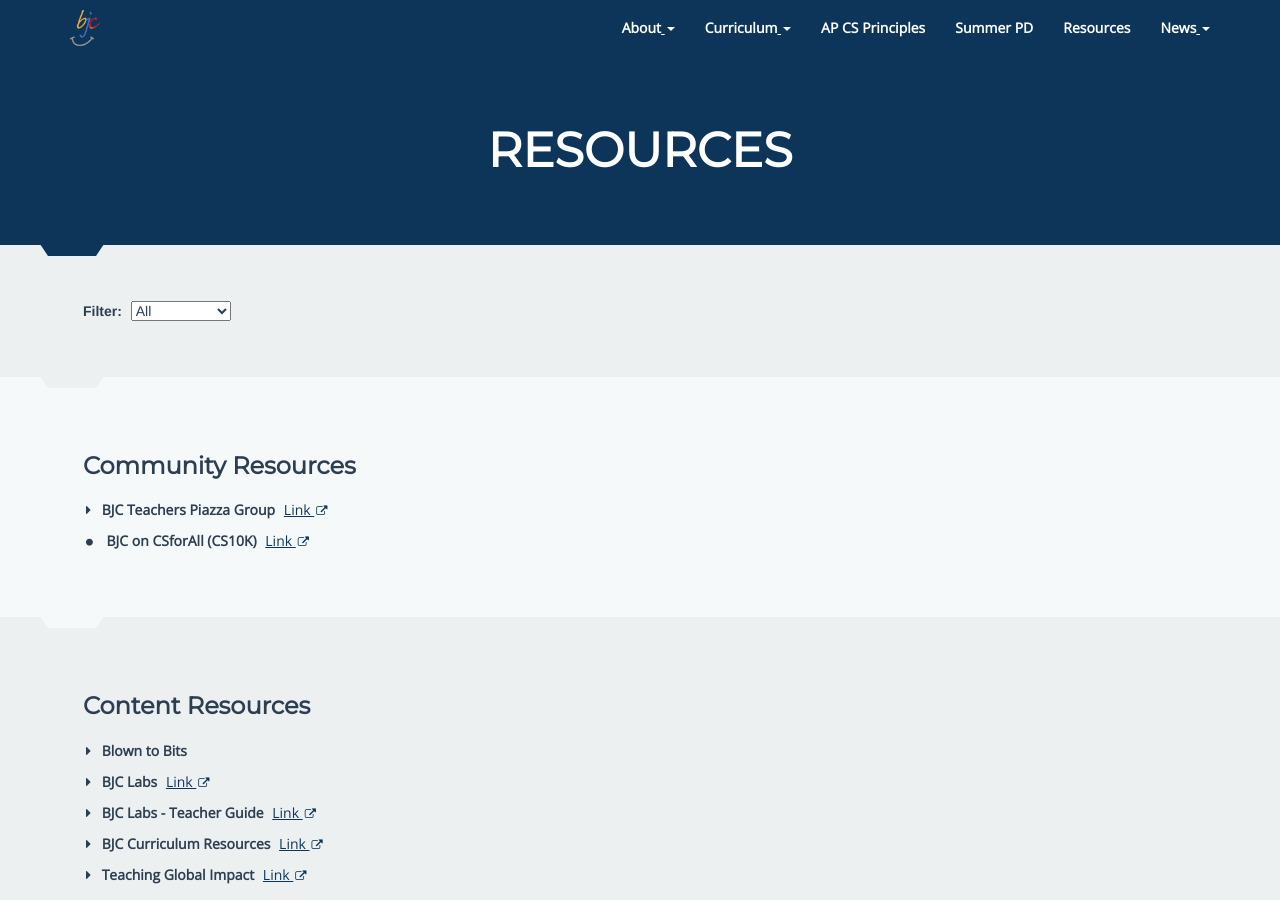
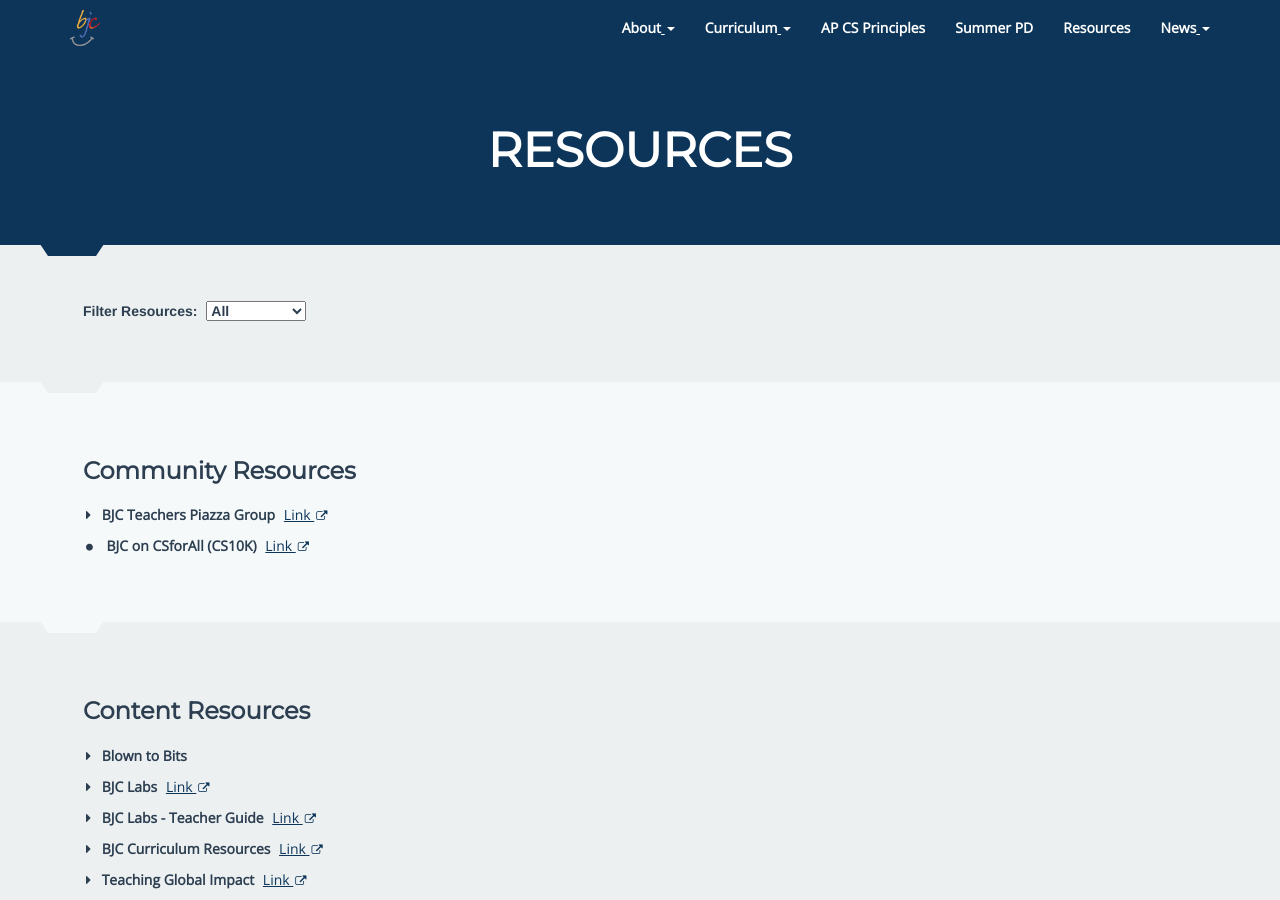
Before and after one commit to beautyjoy/beautyjoy.github.io, a Jekyll site: the page built from resources.html, in a window 1280 px wide and 900 px high. Built offline with Jekyll 4.4.1, drawn with Linux system fonts in a browser that asks for light colours.

Commit message:
a11y: resolve images, nav-pills issues

```diff
--- a/_layouts/india.html
+++ b/_layouts/india.html
@@ -61,12 +61,12 @@
     <div class="row">
       <div class="col-sm-2">
           <ul class="nav nav-pills nav-stacked internal-links-nav">
-            <li role="presentation">
+            <li>
               <a href="{{ site.baseurl }}/india-pd/">
                  <div class="hover-accent">About BJC India</div>
               </a>
             </li>
-            <li role="presentation">
+            <li>
               <a href="{{ site.baseurl }}/india-pd/bjc-2019">
                 <div class="hover-accent"> PD 2019</div>
               </a>
--- a/_layouts/pd-6-weeks.html
+++ b/_layouts/pd-6-weeks.html
@@ -15,10 +15,10 @@
 <div class="row">
     <div class="col-sm-2">
         <ul class="nav nav-pills nav-stacked internal-links-nav">
-            <li role="presentation">
+            <li>
                 <a href="{{ site.baseurl }}/pd-6-weeks"><div class="hover-accent">About</div></a>
             </li>
-            <li role="presentation">
+            <li>
                 <a href="{{ site.baseurl }}/pd-6-weeks/resources"><div class="hover-accent">Workshop Resources</div></a>
             </li>
         </ul>
--- a/resources.html
+++ b/resources.html
@@ -8,8 +8,8 @@
 filter_tags: snap students
 ---
 {% capture section_content %}
-<strong>Filter:</strong>
-<select class="resources-filter">
+<label for="resources-filter">Filter Resources:</strong>
+<select class="resources-filter" id="#resources-filter">
     <option value="all">All</option>
     {% assign filter_tags = page.filter_tags | split: " " %}
     {% for tag in filter_tags %}
@@ -179,7 +179,8 @@
             {% for project in site.data.snap-projects %}
             <div class="col-md-3 col-xs-6 grid-item">
                 <div class="project-tile">
-                    <img src="{{ site.baseurl }}/assets/img/project_thumbnails/{{ project.thumbnail }}">
+                    <img src="{{ site.baseurl }}/assets/img/project_thumbnails/{{ project.thumbnail }}"
+                        alt="Thumbnail of Snap! project, '{{ project.title }}'">
                     <div class="caption">
                         <a href="{{ project.link }}" class="unstyled-link" target="_blank">
                             <h3 class="project-title">{{ project.title }}</h3>
```
Also changed, not shown: _layouts/summer-pd.html (+6 -6 lines).
